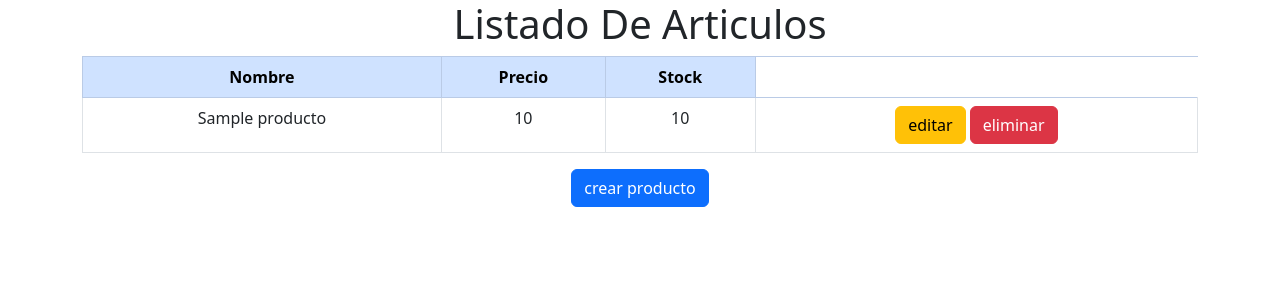
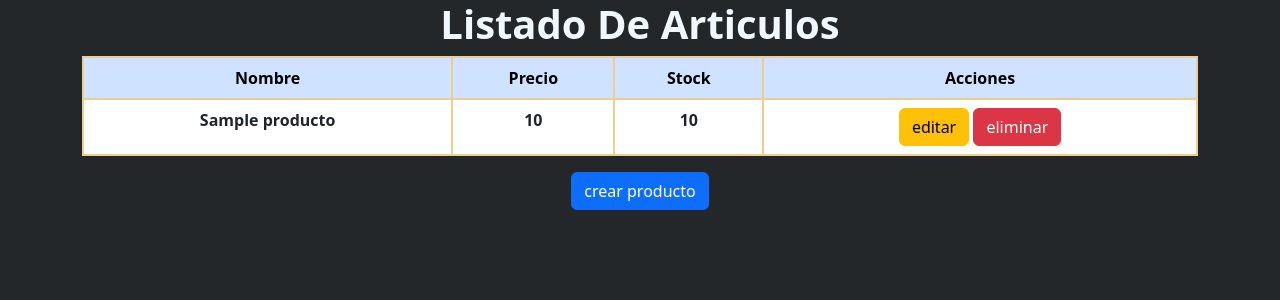
Before and after one commit to franzMT/primer_proyecto_Django, a Django app: template inventario/templates/listado.html in a window 1280 px wide. Shown: the top 300 px of the page. Run offline with Django 3.2, Linux system fonts and the light colour scheme; the template is opened without the code that fills it: most values are stand-ins (such as "Sample title", 1, 10 or a date in 2020).

Commit message:
4ta actualizacion

```diff
--- /dev/null
+++ b/inventario/static/css/style.css
@@ -0,0 +1,17 @@
+.Principal{
+    background-color: rgb(35, 39, 41)
+
+}
+h1{
+    font-weight: bold;
+    color: aliceblue;
+}
+.Productos{
+    font-weight: bold;
+
+}
+.table-bordered thead th,
+.table-bordered tbody td {
+    border: 2px solid rgb(234, 208, 143)
+
+}
--- a/inventario/templates/base.html
+++ b/inventario/templates/base.html
@@ -2,15 +2,16 @@
 <html lang="en">
 <head>
     <meta charset="UTF-8">
+    <meta http-equiv="X-ua-compatible" content="IE=edge">
     <meta name="viewport" content="width=device-width, initial-scale=1.0">
     <link href="https://cdn.jsdelivr.net/npm/bootstrap@5.3.0/dist/css/bootstrap.min.css" rel="stylesheet" integrity="sha384-9ndCyUaIbzAi2FUVXJi0CjmCapSmO7SnpJef0486qhLnuZ2cdeRhO02iuK6FUUVM" crossorigin="anonymous">
     <script src="https://cdn.jsdelivr.net/npm/bootstrap@5.3.0/dist/js/bootstrap.bundle.min.js" integrity="sha384-geWF76RCwLtnZ8qwWowPQNguL3RmwHVBC9FhGdlKrxdiJJigb/j/68SIy3Te4Bkz" crossorigin="anonymous"></script>
-    <title>{% block title %}
-
-    {% endblock title %}</title>
+    <title>{% block title %}    {% endblock title %}</title>
+    {% load static %}
+    <link rel="stylesheet" type="text/css" href="{% static 'css/style.css' %}">
 
 </head>
-<body style="text-align: center;">
+<body style="text-align: center;" class="Principal">
     <div class="container">
     {% block content %}
 
--- a/inventario/templates/listado.html
+++ b/inventario/templates/listado.html
@@ -1,5 +1,5 @@
 {% extends "base.html" %}
-
+{% load static %}
 {% block title %}
   Listado De Articulos
 
@@ -12,14 +12,19 @@
       <th>Nombre</th>
       <th>Precio</th>
       <th>Stock</th>
+      <th>Acciones</th>
     </thead>
     <tbody>
       {% for producto in productos %}
-        <tr>
+        <tr class="Productos">
           <td>{{ producto.nombre }}</td>
           <td>{{ producto.precio }}</td>
           <td>{{ producto.stock }}</td>
-          <td><button type="button" class="btn btn-warning">editar</button> <button type="button" class="btn btn-danger">eliminar</button></td>
+
+          <td>
+            <a href="{% url 'editar' producto.id %}"><button type="button" class="btn btn-warning">editar</button></a>
+            <a href="{% url 'eliminar' producto.id %}"><button type="button" class="btn btn-danger">eliminar</button></a>
+          </td>
         </tr>
       {% endfor %}
     </tbody>
```
Also changed, not shown: inventario/templates/editar.html (added, +34 -0 lines), inventario/urls.py (+11 -4 lines), inventario/views.py (+24 -0 lines), db.sqlite3.
